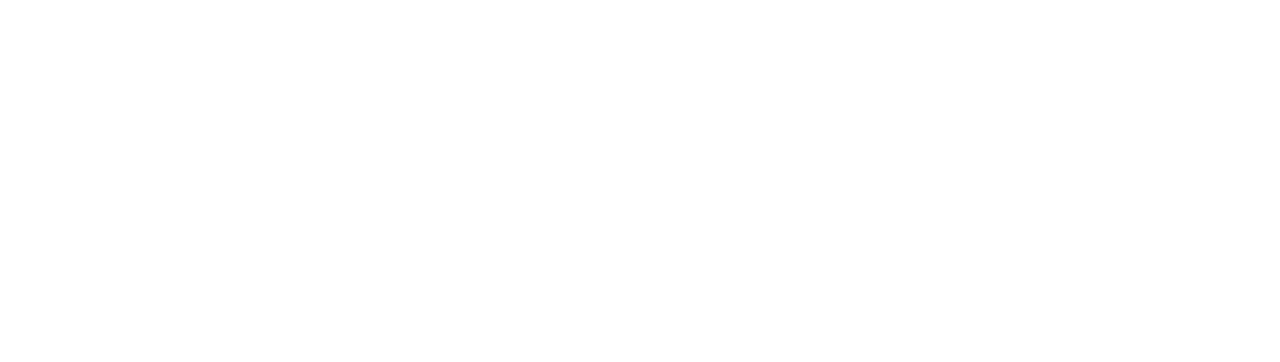
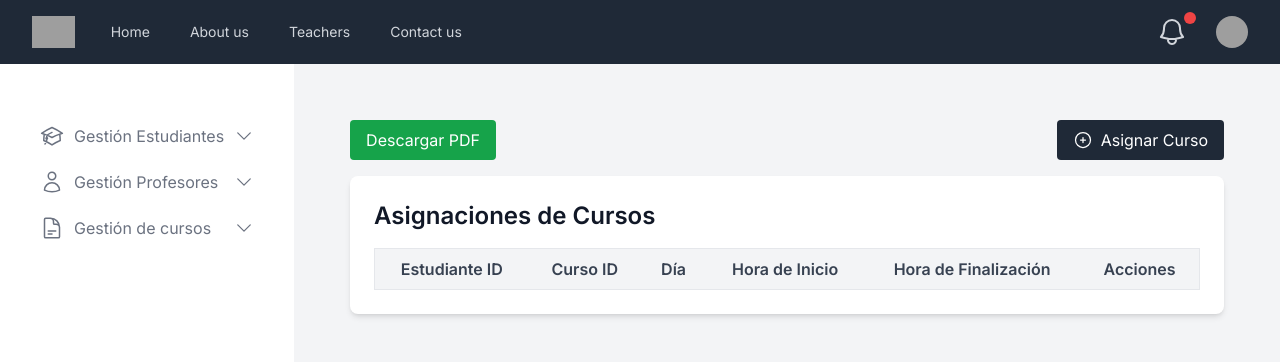
Before and after one commit to Rinaplata/Gestion_Escolar_front, a React (Vite) app: page /adminLayout/schedule in a window 1280 px wide. Before the commit this address had no page. Shown: the top 362 px of the page. Built offline with nearby package versions, Linux system fonts and the light colour scheme; grey boxes are pictures that could not be loaded.

Commit message:
feat: calendario del estudiantes y asiganciones de sub menus

```diff
--- a/src/components/Sidebar.jsx
+++ b/src/components/Sidebar.jsx
@@ -56,6 +56,8 @@
   }, [sidebarExpanded]);
 
   const [isStudentMenuOpen, setStudentMenuOpen] = useState(false);
+  const [isteachersMenuOpen, setTeacherMenuOpen] = useState(false);
+  const [isCourseMenuOpen, setCourseMenuOpen] = useState(false);
 
   return (
     <aside
@@ -109,7 +111,7 @@
                     : "text-gray-500"
                 }`}
               >
-                <UserIcon className="h-6 w-6 text-gray-500 group-hover:text-primaryAtuuja" />
+                <AcademicCapIcon className="h-6 w-6 text-gray-500 group-hover:text-primaryAtuuja" />
                 <span>Gestión Estudiantes</span>
                 <ChevronDownIcon className={`h-5 w-5 ml-auto transform ${isStudentMenuOpen ? "rotate-180" : ""}`} />
               </button>
@@ -135,18 +137,10 @@
                   </li>
                   <li>
                     <NavLink
-                      to="/adminLayout/students/schedules"
+                      to="/adminLayout/schedule"
                       className="block py-2 px-4 text-sm text-gray-500 hover:bg-gray-100 dark:hover:bg-meta-4 dark:text-white"
                     >
-                      Horarios y Asignaciones
-                    </NavLink>
-                  </li>
-                  <li>
-                    <NavLink
-                      to="/adminLayout/students/professors"
-                      className="block py-2 px-4 text-sm text-gray-500 hover:bg-gray-100 dark:hover:bg-meta-4 dark:text-white"
-                    >
-                      Profesores y Carga Académica
+                      Horarios y Asignaciones de cursos
                     </NavLink>
                   </li>
                 </ul>
@@ -155,32 +149,74 @@
 
             {/* Menu Item Profesores */}
             <li>
-              <NavLink
-                to="/teachers"
-                className={`group relative flex items-center gap-2.5 rounded-sm py-2 px-4 font-medium duration-300 ease-in-out hover:text-primaryAtuuja dark:hover:bg-meta-4 ${
-                  pathname.includes("teachers")
+            <li className="relative">
+              <button
+                onClick={() => setTeacherMenuOpen(!isteachersMenuOpen)}
+                className={`group relative flex items-center gap-2.5 w-full rounded-sm py-2 px-4 font-medium duration-300 ease-in-out hover:text-primaryAtuuja dark:hover:bg-meta-4 ${
+                  pathname.includes("students")
                     ? "text-primaryAtuuja-500"
                     : "text-gray-500"
                 }`}
               >
-                <AcademicCapIcon className="h-6 w-6 text-gray-500 group-hover:text-primaryAtuuja" />
-                <span>Gestión de Profesores</span>
-              </NavLink>
+                <UserIcon className="h-6 w-6 text-gray-500 group-hover:text-primaryAtuuja" />
+                <span>Gestión Profesores</span>
+                <ChevronDownIcon className={`h-5 w-5 ml-auto transform ${isteachersMenuOpen ? "rotate-180" : ""}`} />
+              </button>
+
+              {/* Submenús */}
+              {isteachersMenuOpen && (
+                <ul className="pr-4 mt-1 flex flex-col space-y-1 bg-white dark:bg-meta-4 rounded-lg shadow-lg">
+                                    <li>
+                    <NavLink
+                      to="/adminLayout/teachers"
+                      className="block py-2 px-4 text-sm text-gray-500 hover:bg-gray-100 dark:hover:bg-meta-4 dark:text-white"
+                    >
+                      Profesores
+                    </NavLink>
+                  </li>
+                  <li>
+                    <NavLink
+                      to="/adminLayout/grades"
+                      className="block py-2 px-4 text-sm text-gray-500 hover:bg-gray-100 dark:hover:bg-meta-4 dark:text-white"
+                    >
+                      Asignación de cursos
+                    </NavLink>
+                  </li>
+                </ul>
+              )}
+            </li>
             </li>
 
             {/* Menu Item Cursos */}
             <li>
-              <NavLink
-                to="/courses"
-                className={`group relative flex items-center gap-2.5 rounded-sm py-2 px-4 font-medium duration-300 ease-in-out hover:text-primaryAtuuja dark:hover:bg-meta-4 ${
-                  pathname.includes("courses")
+            <li className="relative">
+              <button
+                onClick={() => setCourseMenuOpen(!isCourseMenuOpen)}
+                className={`group relative flex items-center gap-2.5 w-full rounded-sm py-2 px-4 font-medium duration-300 ease-in-out hover:text-primaryAtuuja dark:hover:bg-meta-4 ${
+                  pathname.includes("students")
                     ? "text-primaryAtuuja-500"
                     : "text-gray-500"
                 }`}
               >
-                <ClipboardDocumentIcon className="h-6 w-6 text-gray-500 group-hover:text-primaryAtuuja" />
-                <span>Gestión de Cursos</span>
-              </NavLink>
+                <DocumentTextIcon className="h-6 w-6 text-gray-500 group-hover:text-primaryAtuuja" />
+                <span>Gestión de cursos</span>
+                <ChevronDownIcon className={`h-5 w-5 ml-auto transform ${isCourseMenuOpen ? "rotate-180" : ""}`} />
+              </button>
+
+              {/* Submenús */}
+              {isCourseMenuOpen && (
+                <ul className="pr-4 mt-1 flex flex-col space-y-1 bg-white dark:bg-meta-4 rounded-lg shadow-lg">
+                                    <li>
+                    <NavLink
+                      to="/adminLayout/teachers"
+                      className="block py-2 px-4 text-sm text-gray-500 hover:bg-gray-100 dark:hover:bg-meta-4 dark:text-white"
+                    >
+                      cursos
+                    </NavLink>
+                  </li>
+                </ul>
+              )}
+            </li>
             </li>
           </ul>
         </div>
--- /dev/null
+++ b/src/components/students/ScheduleAssignment.jsx
@@ -0,0 +1,263 @@
+import React, { useState } from "react";
+import {
+  PencilSquareIcon,
+  TrashIcon,
+  PlusCircleIcon,
+} from "@heroicons/react/24/outline";
+import ReusableTable from "../ReusableTable";
+import ReusableModal from "../ReusableModal";
+import { jsPDF } from "jspdf";
+import "jspdf-autotable";
+
+const ScheduleAssignment = () => {
+  const [isModalOpen, setIsModalOpen] = useState(false);
+  const [currentAssignment, setCurrentAssignment] = useState(null);
+  const [assignments, setAssignments] = useState([]);
+  const [newAssignment, setNewAssignment] = useState({
+    id: "",
+    studentId: "",
+    courseId: "",
+    day: "",
+    startTime: "",
+    endTime: "",
+  });
+
+  const openModal = () => setIsModalOpen(true);
+  const closeModal = () => {
+    setIsModalOpen(false);
+    setCurrentAssignment(null);
+  };
+
+  const handleInputChange = (e) => {
+    const { name, value } = e.target;
+    setNewAssignment({ ...newAssignment, [name]: value });
+  };
+
+  const handleAddOrUpdateAssignment = (e) => {
+    e.preventDefault();
+    if (
+      newAssignment.studentId &&
+      newAssignment.courseId &&
+      newAssignment.day &&
+      newAssignment.startTime &&
+      newAssignment.endTime
+    ) {
+      if (currentAssignment) {
+        setAssignments(
+          assignments.map((assignment) =>
+            assignment.id === currentAssignment.id ? newAssignment : assignment
+          )
+        );
+      } else {
+        setAssignments([
+          ...assignments,
+          { ...newAssignment, id: assignments.length + 1 },
+        ]);
+      }
+      closeModal();
+      setNewAssignment({
+        id: "",
+        studentId: "",
+        courseId: "",
+        day: "",
+        startTime: "",
+        endTime: "",
+      });
+    } else {
+      alert("Por favor completa todos los campos.");
+    }
+  };
+
+  const handleUpdate = (id) => {
+    const assignmentToEdit = assignments.find(
+      (assignment) => assignment.id === id
+    );
+    setCurrentAssignment(assignmentToEdit);
+    setNewAssignment(assignmentToEdit);
+    openModal();
+  };
+
+  const handleDelete = (id) => {
+    setAssignments(assignments.filter((assignment) => assignment.id !== id));
+    console.log(`Eliminar asignación con ID: ${id}`);
+  };
+
+  const columns = [
+    { label: "Estudiante ID", accessor: "studentId" },
+    { label: "Curso ID", accessor: "courseId" },
+    { label: "Día", accessor: "day" },
+    { label: "Hora de Inicio", accessor: "startTime" },
+    { label: "Hora de Finalización", accessor: "endTime" },
+    {
+      label: "Acciones",
+      accessor: "acciones",
+      render: (row) => (
+        <div className="flex items-center space-x-2">
+          <button
+            onClick={() => handleUpdate(row.id)}
+            className="text-blue-500 hover:text-blue-700"
+          >
+            <PencilSquareIcon className="h-5 w-5" />
+          </button>
+          <button
+            onClick={() => handleDelete(row.id)}
+            className="text-red-500 hover:text-red-700"
+          >
+            <TrashIcon className="h-5 w-5" />
+          </button>
+        </div>
+      ),
+    },
+  ];
+
+  const downloadPDF = () => {
+    const doc = new jsPDF();
+    doc.text("Horario y asignación de cursos", 20, 10);
+
+    const tableColumn = [
+      "id",
+      "studentId",
+      "courseId",
+      "day",
+      "startTime",
+      "endTime",
+    ];
+    const tableRows = [];
+
+    assignments.forEach((assignment) => {
+      const assignmentData = [
+        assignment.id,
+        assignment.studentId,
+        assignment.courseId,
+        assignment.grade,
+        assignment.evaluationDate,
+      ];
+      tableRows.push(assignmentData);
+    });
+
+    doc.autoTable({
+      head: [tableColumn],
+      body: tableRows,
+      startY: 20,
+    });
+
+    doc.save("calificaciones.pdf");
+  };
+
+  return (
+    <div className="p-6">
+      <div className="mb-4 flex justify-between">
+        <button
+          onClick={downloadPDF}
+          className="flex items-center gap-2 rounded bg-green-600 px-4 py-2 text-white hover:bg-green-500"
+        >
+          <span>Descargar PDF</span>
+        </button>
+
+        <button
+          onClick={openModal}
+          className="flex items-center gap-2 rounded bg-gray-800 px-4 py-2 text-white hover:bg-gray-500"
+        >
+          <PlusCircleIcon className="h-5 w-5" />
+          <span>Asignar Curso</span>
+        </button>
+      </div>
+
+      <ReusableModal
+        isOpen={isModalOpen}
+        onClose={closeModal}
+        title={currentAssignment ? "Actualizar Asignación" : "Asignar Curso"}
+      >
+        <form onSubmit={handleAddOrUpdateAssignment} className="space-y-4">
+          <div>
+            <label className="block text-sm font-medium text-gray-700">
+              Estudiante ID
+            </label>
+            <input
+              type="text"
+              name="studentId"
+              value={newAssignment.studentId}
+              onChange={handleInputChange}
+              className="mt-1 block w-full rounded-md border-gray-300 shadow-sm focus:border-indigo-500 focus:ring-indigo-500 sm:text-sm"
+              required
+            />
+          </div>
+          <div>
+            <label className="block text-sm font-medium text-gray-700">
+              Curso ID
+            </label>
+            <input
+              type="text"
+              name="courseId"
+              value={newAssignment.courseId}
+              onChange={handleInputChange}
+              className="mt-1 block w-full rounded-md border-gray-300 shadow-sm focus:border-indigo-500 focus:ring-indigo-500 sm:text-sm"
+              required
+            />
+          </div>
+          <div>
+            <label className="block text-sm font-medium text-gray-700">
+              Día
+            </label>
+            <select
+              name="day"
+              value={newAssignment.day}
+              onChange={handleInputChange}
+              className="mt-1 block w-full rounded-md border-gray-300 shadow-sm focus:border-indigo-500 focus:ring-indigo-500 sm:text-sm"
+              required
+            >
+              <option value="">Selecciona un día</option>
+              <option value="Lunes">Lunes</option>
+              <option value="Martes">Martes</option>
+              <option value="Miércoles">Miércoles</option>
+              <option value="Jueves">Jueves</option>
+              <option value="Viernes">Viernes</option>
+            </select>
+          </div>
+          <div>
+            <label className="block text-sm font-medium text-gray-700">
+              Hora de Inicio
+            </label>
+            <input
+              type="time"
+              name="startTime"
+              value={newAssignment.startTime}
+              onChange={handleInputChange}
+              className="mt-1 block w-full rounded-md border-gray-300 shadow-sm focus:border-indigo-500 focus:ring-indigo-500 sm:text-sm"
+              required
+            />
+          </div>
+          <div>
+            <label className="block text-sm font-medium text-gray-700">
+              Hora de Finalización
+            </label>
+            <input
+              type="time"
+              name="endTime"
+              value={newAssignment.endTime}
+              onChange={handleInputChange}
+              className="mt-1 block w-full rounded-md border-gray-300 shadow-sm focus:border-indigo-500 focus:ring-indigo-500 sm:text-sm"
+              required
+            />
+          </div>
+          <div className="mt-4">
+            <button
+              type="submit"
+              className="rounded bg-blue-600 px-4 py-2 text-white hover:bg-blue-500"
+            >
+              {currentAssignment ? "Actualizar Asignación" : "Asignar Curso"}
+            </button>
+          </div>
+        </form>
+      </ReusableModal>
+
+      <ReusableTable
+        title="Asignaciones de Cursos"
+        columns={columns}
+        data={assignments}
+      />
+    </div>
+  );
+};
+
+export default ScheduleAssignment;
--- a/src/routes/routes.jsx
+++ b/src/routes/routes.jsx
@@ -7,6 +7,7 @@
 import { AdminLayout } from '../components/AdminLayout';
 import UserStudents from '../components/students/UserStudents'
 import GradesStudents from '../components/students/GradesStudents'
+import ScheduleAssignment from '../components/students/ScheduleAssignment'
 
 
 const AppRoutes = () => {
@@ -18,6 +19,7 @@
             <Route path="/adminLayout" element={<AdminLayout />}>
               <Route path="students" element={<UserStudents />} />
               <Route path="grades" element={<GradesStudents />} />
+              <Route path="schedule" element={<ScheduleAssignment />} />
             {/* Puedes agregar más rutas hijas aquí */}
             </Route>
         </Routes>
```
Also changed, not shown: src/components/ReusableModal.jsx (+7 -2 lines), src/components/students/SchedulesStudents.jsx (deleted).
